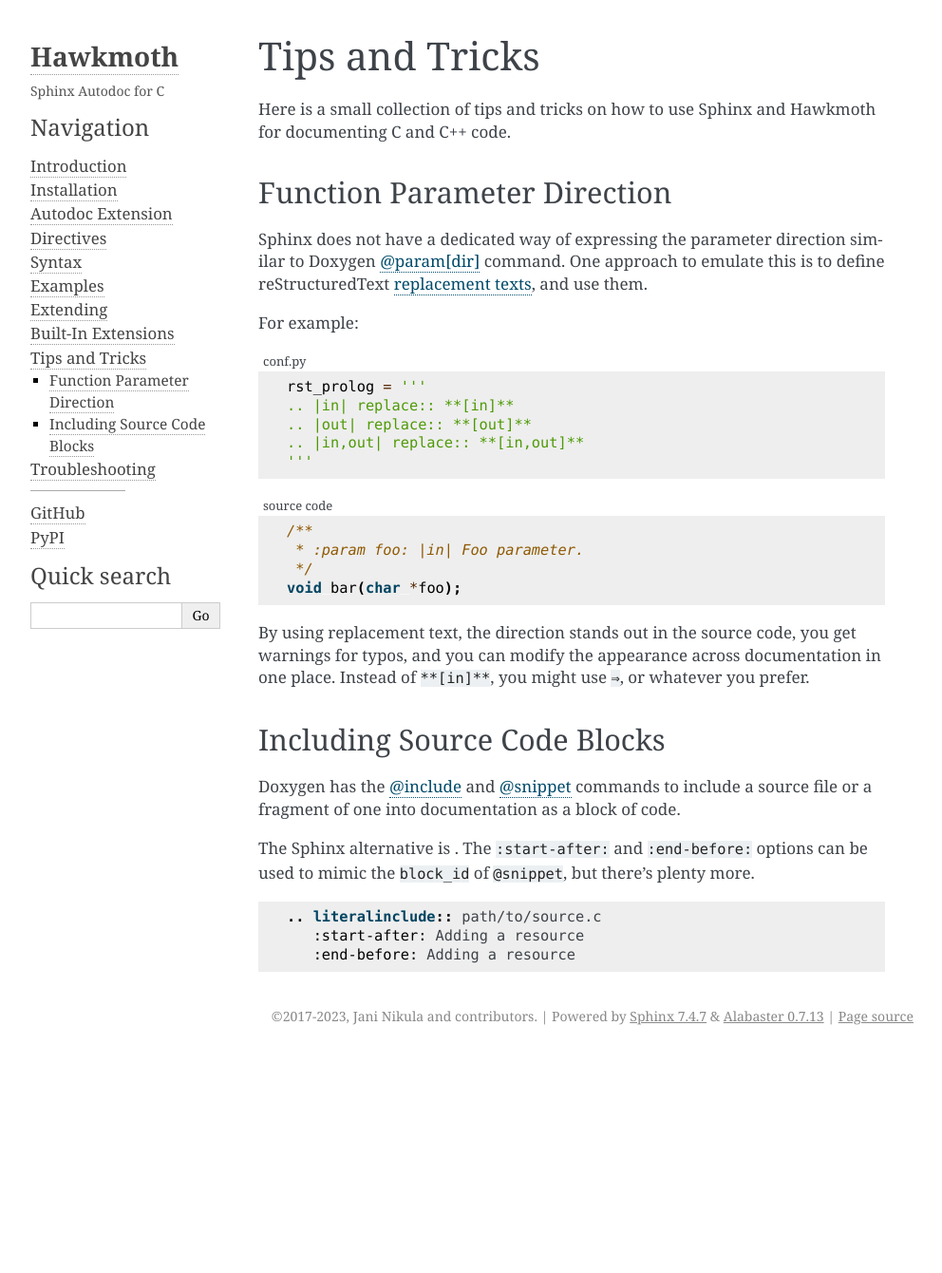
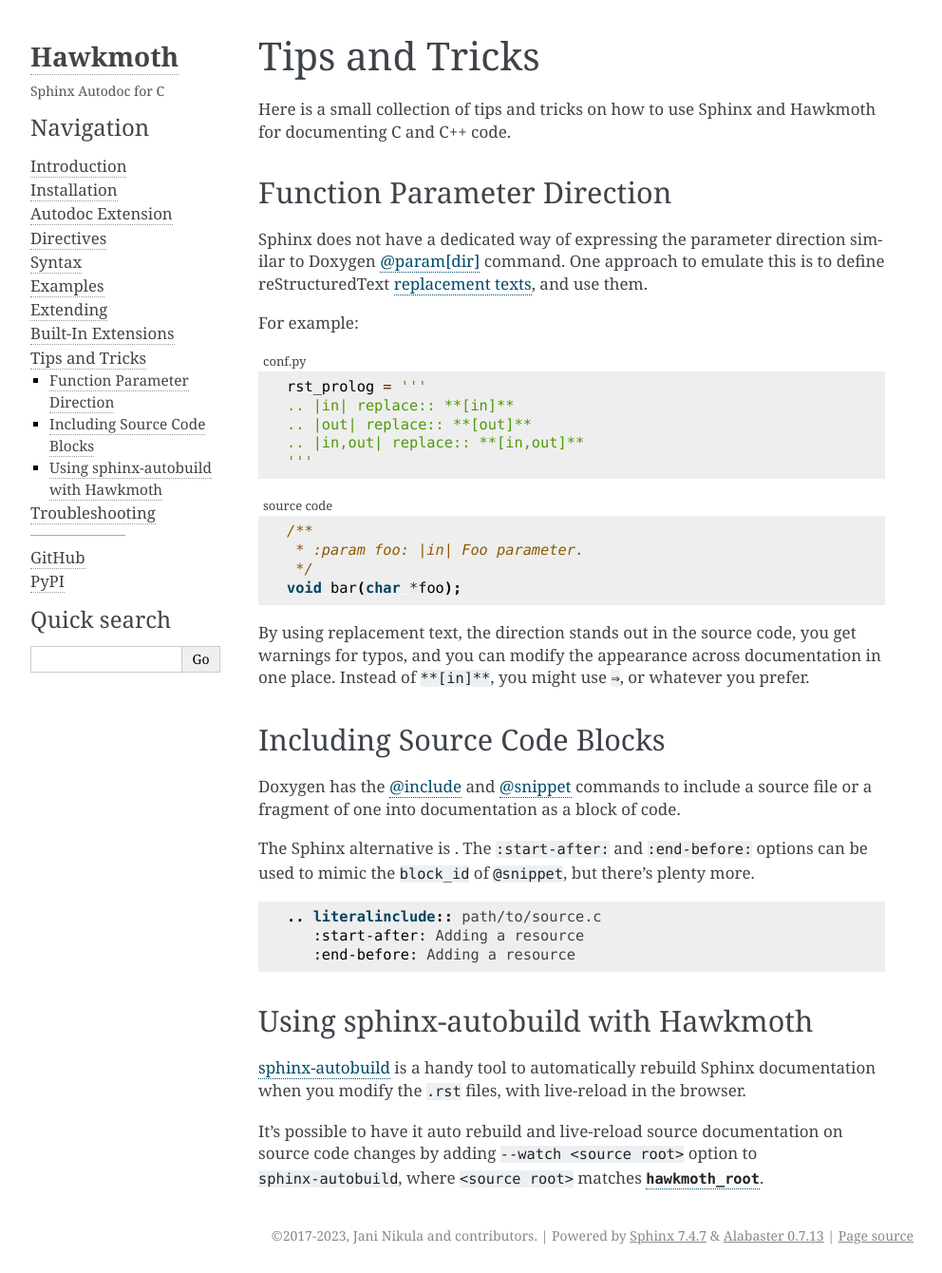
Before and after one commit to jnikula/hawkmoth, a Sphinx documentation site: the page built from doc/tips.rst, in a window 1280 px wide. Shown: the whole page at 95% size, without its empty margins (148-1140 px from the left). Built offline with Sphinx 7.4.7, drawn with Linux system fonts in a browser that asks for light colours; before the commit the page ends 1109 px from its top, so only the background shows below that.

Commit message:
doc: tips: using sphinx-autobuild with hawkmoth
Fixes #87

```diff
--- a/doc/tips.rst
+++ b/doc/tips.rst
@@ -59,3 +59,16 @@ The Sphinx alternative is :external+sphinx:rst:dir:`literalinclude`. The
 .. _@include: https://www.doxygen.nl/manual/commands.html#cmdinclude
 
 .. _@snippet: https://www.doxygen.nl/manual/commands.html#cmdsnippet
+
+Using sphinx-autobuild with Hawkmoth
+------------------------------------
+
+`sphinx-autobuild`_ is a handy tool to automatically rebuild Sphinx
+documentation when you modify the ``.rst`` files, with live-reload in the
+browser.
+
+It's possible to have it auto rebuild and live-reload source documentation on
+source code changes by adding ``--watch <source root>`` option to
+``sphinx-autobuild``, where ``<source root>`` matches :py:data:`hawkmoth_root`.
+
+.. _sphinx-autobuild: https://github.com/executablebooks/sphinx-autobuild
```
